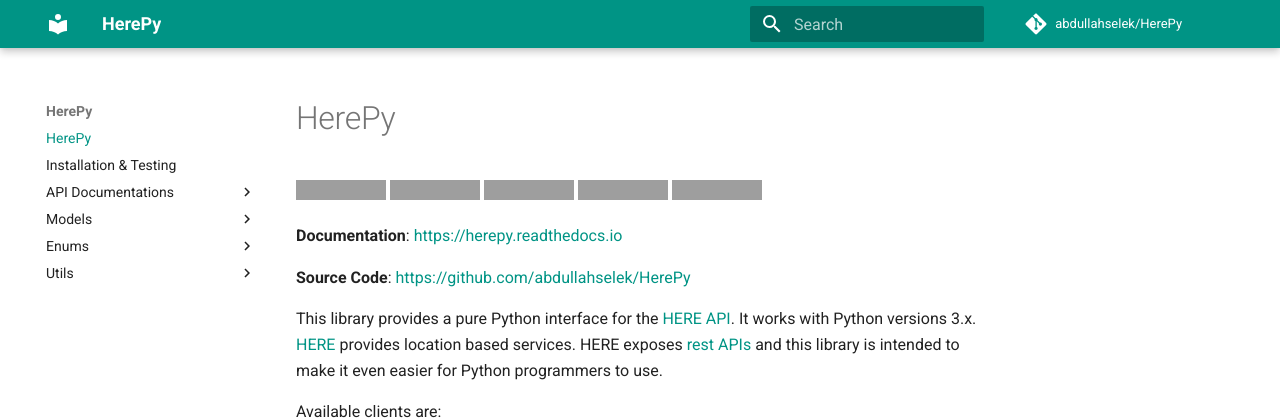
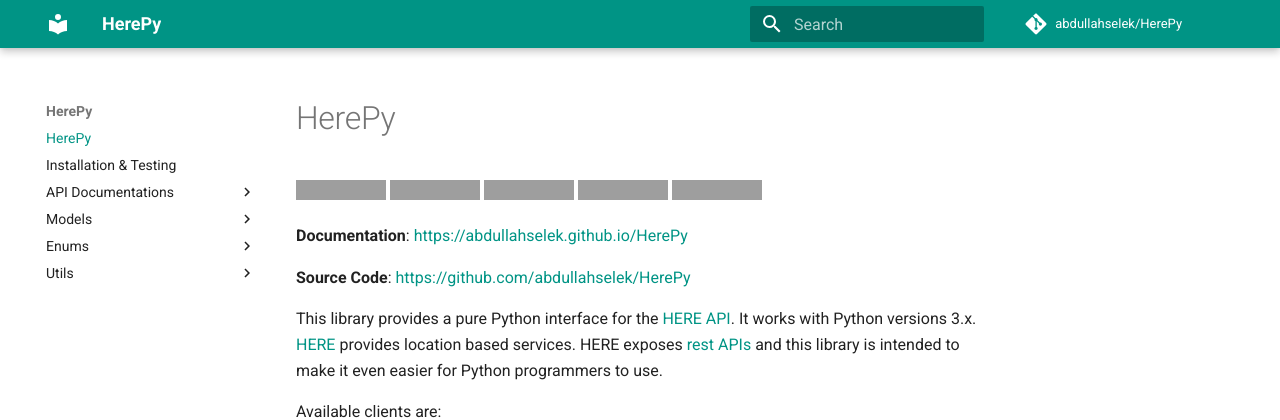
Before and after one commit to abdullahselek/HerePy, an MkDocs documentation site: the page built from docs/index.md, in a window 1280 px wide, cut to the strip 0-420 px from the top of the page. Built offline with MkDocs 1.6.1 and Material for MkDocs 9.7.7, drawn with Linux system fonts in a browser that asks for light colours; comment, search, counter and statistics services are not loaded; some of the changed lines change nothing that is shown; grey boxes are pictures that could not be loaded.

Commit message:
Update link for docs

```diff
--- a/docs/index.md
+++ b/docs/index.md
@@ -7,7 +7,7 @@
 [![requirements](https://requires.io/github/abdullahselek/HerePy/requirements.svg?branch=master)](https://requires.io/github/abdullahselek/HerePy/requirements/?branch=master)
 
 
-**Documentation**: <a href="https://herepy.readthedocs.io" target="_blank">https://herepy.readthedocs.io</a>
+**Documentation**: <a href="https://abdullahselek.github.io/HerePy" target="_blank">https://abdullahselek.github.io/HerePy</a>
 
 **Source Code**: <a href="https://github.com/abdullahselek/HerePy" target="_blank">https://github.com/abdullahselek/HerePy</a>
 
```
